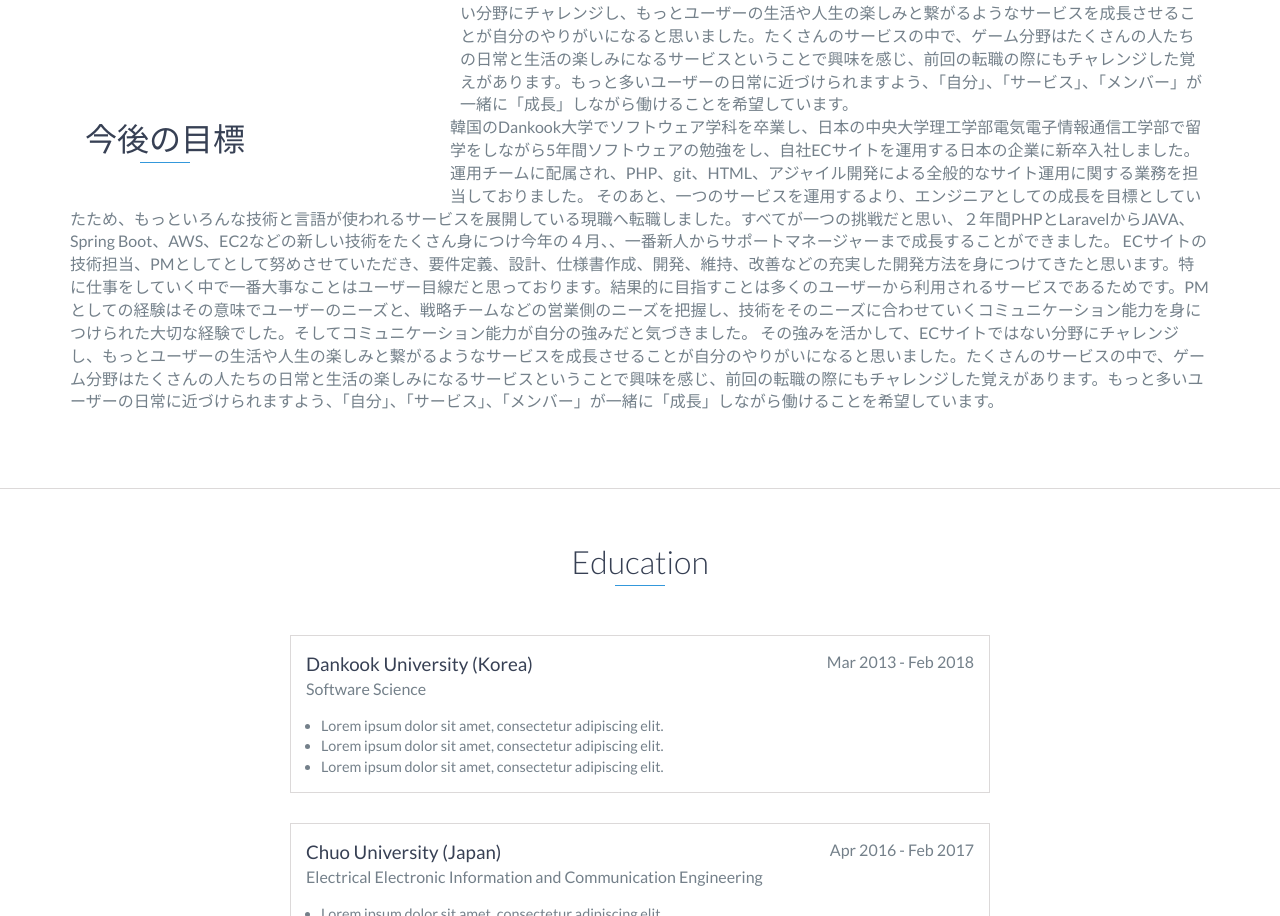
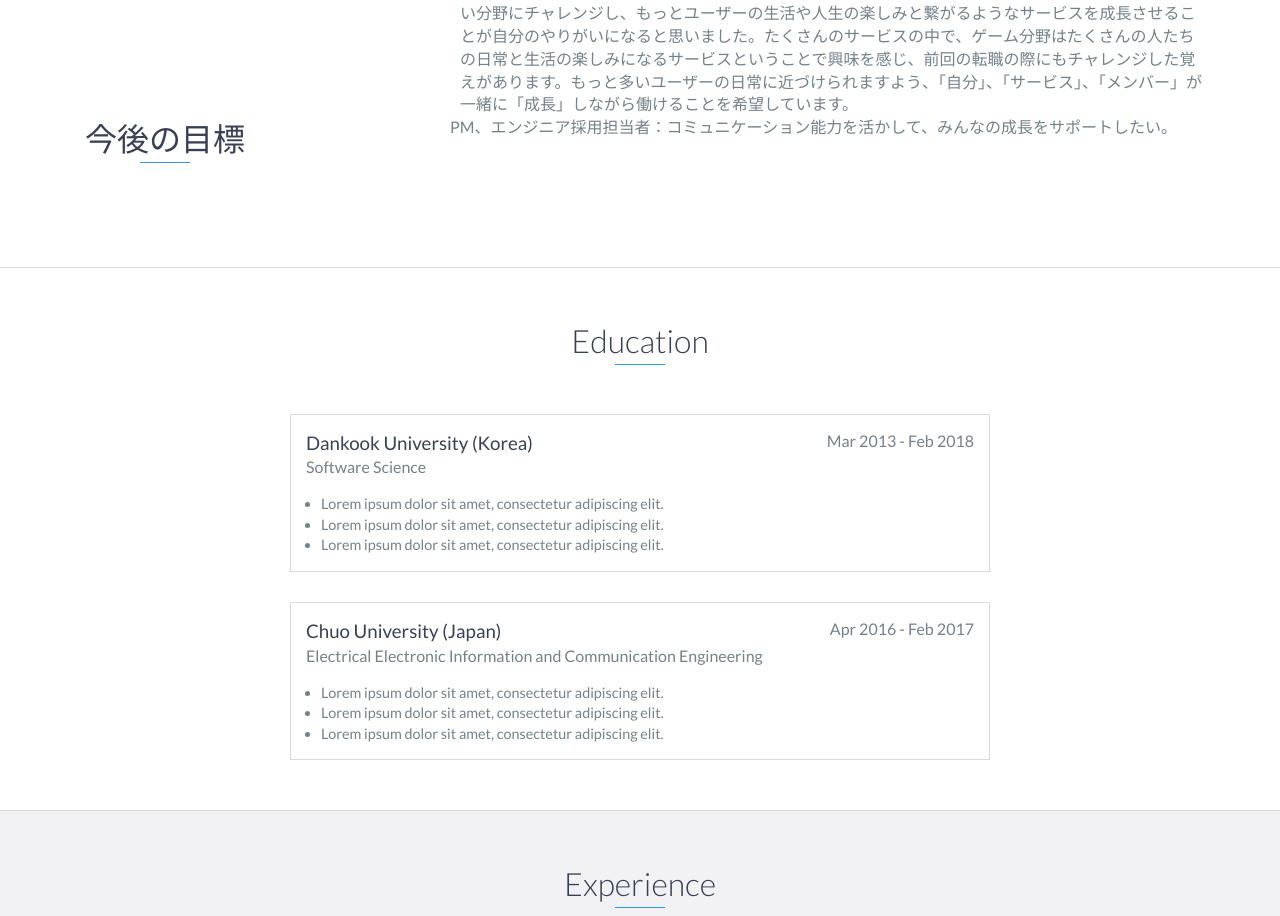
Before and after one commit to soyi94/portfolio, a website: page index.html in a window 1280 px wide. Shown: the part 1307-2223 px from the top of the page. Drawn offline with nearby package versions, Linux system fonts and the light colour scheme.

Commit message:
Update index.html

```diff
--- a/index.html
+++ b/index.html
@@ -81,25 +81,21 @@
                         단국대학교 공과대학 소프트웨어학을 전공하며 2016년 일본 도쿄의 주오대학 이공학부 전기전자정보통신공학과에서 1년간 교환학생으로 파견. 유학생활을 보내며 '성장'을 중요시하는 일본의 근무환경에 매력을 느껴 일본으로 취업을 결심
 			    일본의 it는 전세계적으로 it강국인 한국에 비해 기술적인 면에서 느리다고 평가되지만 반대로 시도해볼만한 것이 많이 남아있다는 것에 일본에서 엔지니어로 활동하는 것을 긍정적으로 생각하고 일본에서의 생활을 시작.
 			    2018년 2월 단국대학교를 졸업 후, 2018년 4월에 첫회사에 입사. 2018년 11월 퇴사후, 그 해 12월 현재의 회사로 입사.
+			    </br>
                     </p>
 			    <p>
                         韓国のDankook大学でソフトウェア学科を卒業し、日本の中央大学理工学部電気電子情報通信工学部で留学をしながら5年間ソフトウェアの勉強をし、自社ECサイトを運用する日本の企業に新卒入社しました。運用チームに配属され、PHP、git、HTML、アジャイル開発による全般的なサイト運用に関する業務を担当しておりました。
 そのあと、一つのサービスを運用するより、エンジニアとしての成長を目標としていたため、もっといろんな技術と言語が使われるサービスを展開している現職へ転職しました。すべてが一つの挑戦だと思い、２年間PHPとLaravelからJAVA、Spring Boot、AWS、EC2などの新しい技術をたくさん身につけ今年の４月、、一番新人からサポートマネージャーまで成長することができました。
 ECサイトの技術担当、PMとしてとして努めさせていただき、要件定義、設計、仕様書作成、開発、維持、改善などの充実した開発方法を身につけてきたと思います。特に仕事をしていく中で一番大事なことはユーザー目線だと思っております。結果的に目指すことは多くのユーザーから利用されるサービスであるためです。PMとしての経験はその意味でユーザーのニーズと、戦略チームなどの営業側のニーズを把握し、技術をそのニーズに合わせていくコミュニケーション能力を身につけられた大切な経験でした。そしてコミュニケーション能力が自分の強みだと気づきました。
 その強みを活かして、ECサイトではない分野にチャレンジし、もっとユーザーの生活や人生の楽しみと繋がるようなサービスを成長させることが自分のやりがいになると思いました。たくさんのサービスの中で、ゲーム分野はたくさんの人たちの日常と生活の楽しみになるサービスということで興味を感じ、前回の転職の際にもチャレンジした覚えがあります。もっと多いユーザーの日常に近づけられますよう、「自分」、「サービス」、「メンバー」が一緒に「成長」しながら働けることを希望しています。
-
+</br>
                     </p>
                 </div>
             </div>
 		<div class="col-md-4">
                     <h2 class="heading">今後の目標</h2>
                 </div>
-		<p>
-                        韓国のDankook大学でソフトウェア学科を卒業し、日本の中央大学理工学部電気電子情報通信工学部で留学をしながら5年間ソフトウェアの勉強をし、自社ECサイトを運用する日本の企業に新卒入社しました。運用チームに配属され、PHP、git、HTML、アジャイル開発による全般的なサイト運用に関する業務を担当しておりました。
-そのあと、一つのサービスを運用するより、エンジニアとしての成長を目標としていたため、もっといろんな技術と言語が使われるサービスを展開している現職へ転職しました。すべてが一つの挑戦だと思い、２年間PHPとLaravelからJAVA、Spring Boot、AWS、EC2などの新しい技術をたくさん身につけ今年の４月、、一番新人からサポートマネージャーまで成長することができました。
-ECサイトの技術担当、PMとしてとして努めさせていただき、要件定義、設計、仕様書作成、開発、維持、改善などの充実した開発方法を身につけてきたと思います。特に仕事をしていく中で一番大事なことはユーザー目線だと思っております。結果的に目指すことは多くのユーザーから利用されるサービスであるためです。PMとしての経験はその意味でユーザーのニーズと、戦略チームなどの営業側のニーズを把握し、技術をそのニーズに合わせていくコミュニケーション能力を身につけられた大切な経験でした。そしてコミュニケーション能力が自分の強みだと気づきました。
-その強みを活かして、ECサイトではない分野にチャレンジし、もっとユーザーの生活や人生の楽しみと繋がるようなサービスを成長させることが自分のやりがいになると思いました。たくさんのサービスの中で、ゲーム分野はたくさんの人たちの日常と生活の楽しみになるサービスということで興味を感じ、前回の転職の際にもチャレンジした覚えがあります。もっと多いユーザーの日常に近づけられますよう、「自分」、「サービス」、「メンバー」が一緒に「成長」しながら働けることを希望しています。
-
+		<p>PM、エンジニア採用担当者：コミュニケーション能力を活かして、みんなの成長をサポートしたい。
                     </p>
         </div>
     </div>
```
